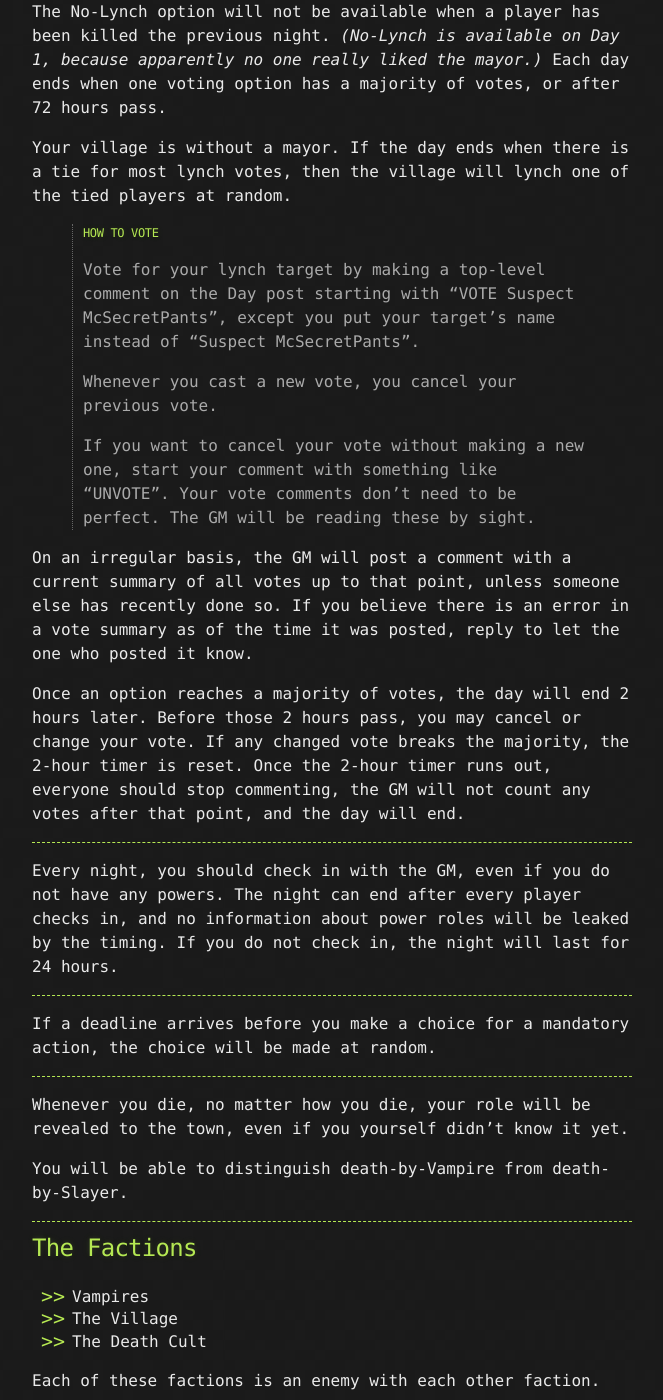
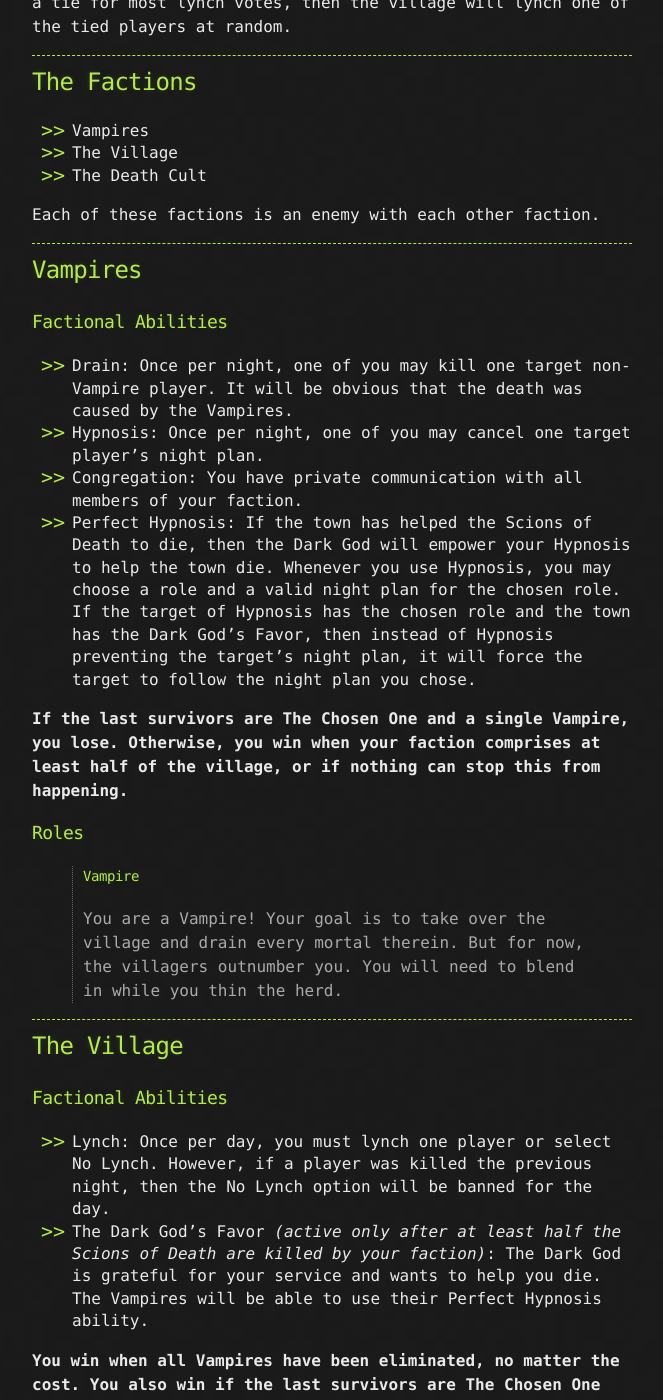
Before and after one commit to funwithbrains/funwithbrains.github.io, a Jekyll site: the page built from _mafia/setups/vampires.md, in a window 1280 px wide and 1400 px high, scrolled down 487 px. Shown: the whole window, without its empty margins (308-971 px from the left). Built offline with Jekyll 4.4.1, drawn with Linux system fonts in a browser that asks for light colours; some of the changed text lies outside the part shown.

Commit message:
updated the vampires setup

```diff
--- a/_mafia/setups/vampires.md
+++ b/_mafia/setups/vampires.md
@@ -1,46 +1,14 @@
 ---
-title: "Mafia, Vampires! Setup"
+title: "Vampires!"
 type: setup
 order: 50
 ---
 
-## Players (13 or more)
-
-----
-
-## The Setup
-
 Your village is aghast to find the mayor dead in the park, drained of all blood. Must be vampires! Only explanation! Panic ensues.
 
-Every day, you vote for a player to lynch, or for No-Lynch. The No-Lynch option will not be available when a player has been killed the previous night. *(No-Lynch is available on Day 1, because apparently no one really liked the mayor.)* Each day ends when one voting option has a majority of votes, or after 72 hours pass.
+Every day, you vote for a player to lynch, or for No-Lynch. The No-Lynch option will not be available when a player has been killed the previous night. *(No-Lynch is available on Day 1, because apparently no one really liked the mayor.)*
 
 Your village is without a mayor. If the day ends when there is a tie for most lynch votes, then the village will lynch one of the tied players at random.
-
-> ##### How to Vote
->
-> Vote for your lynch target by making a top-level comment on the Day post starting with "VOTE Suspect McSecretPants", except you put your target's name instead of "Suspect McSecretPants".
->
-> Whenever you cast a new vote, you cancel your previous vote.
->
-> If you want to cancel your vote without making a new one, start your comment with something like "UNVOTE". Your vote comments don't need to be perfect. The GM will be reading these by sight.
-
-On an irregular basis, the GM will post a comment with a current summary of all votes up to that point, unless someone else has recently done so. If you believe there is an error in a vote summary as of the time it was posted, reply to let the one who posted it know.
-
-Once an option reaches a majority of votes, the day will end 2 hours later. Before those 2 hours pass, you may cancel or change your vote. If any changed vote breaks the majority, the 2-hour timer is reset. Once the 2-hour timer runs out, everyone should stop commenting, the GM will not count any votes after that point, and the day will end.
-
-----
-
-Every night, you should check in with the GM, even if you do not have any powers. The night can end after every player checks in, and no information about power roles will be leaked by the timing. If you do not check in, the night will last for 24 hours.
-
-----
-
-If a deadline arrives before you make a choice for a mandatory action, the choice will be made at random.
-
-----
-
-Whenever you die, no matter how you die, your role will be revealed to the town, even if you yourself didn't know it yet.
-
-You will be able to distinguish death-by-Vampire from death-by-Slayer.
 
 ----
 
@@ -58,17 +26,16 @@
 
 ### Factional Abilities
 
-* Drain: Once per night, one of you may kill one target non-Vampire player.
-* Hypnosis: Once per night, one of you may roleblock one target player.
-* Dark God's Favor (usable once for every Death Cultist killed by an enemy faction): During the night, you may choose a target and choose a role. If the chosen role belongs to the chosen target, then you must use your Drain ability on that target as if you had not already used your Drain ability tonight. You will not be told how many uses of Dark God's Favor are available.
+* Drain: Once per night, one of you may kill one target non-Vampire player. It will be obvious that the death was caused by the Vampires.
+* Hypnosis: Once per night, one of you may cancel one target player's night plan.
 * Congregation: You have private communication with all members of your faction.
-* Omen: At the start of the game, you will learn the identity of The Chosen One.
+* Perfect Hypnosis: If the town has helped the Scions of Death to die, then the Dark God will empower your Hypnosis to help the town die. Whenever you use Hypnosis, you may choose a role and a valid night plan for the chosen role. If the target of Hypnosis has the chosen role and the town has the Dark God's Favor, then instead of Hypnosis preventing the target's night plan, it will force the target to follow the night plan you chose.
 
-**You win when your faction comprises at least half of the village, or if nothing can stop this from happening.**
+**If the last survivors are The Chosen One and a single Vampire, you lose. Otherwise, you win when your faction comprises at least half of the village, or if nothing can stop this from happening.**
 
 ### Roles
 
-> #### Vampires (3)
+> #### Vampire
 >
 > You are a Vampire! Your goal is to take over the village and drain every mortal therein. But for now, the villagers outnumber you. You will need to blend in while you thin the herd.
 
@@ -79,47 +46,46 @@
 ### Factional Abilities
 
 * Lynch: Once per day, you must lynch one player or select No Lynch. However, if a player was killed the previous night, then the No Lynch option will be banned for the day.
-* Dark God's Favor (usable once for every Death Cultist killed by an enemy faction): On the next night, if the Overzealous Paladin is alive, no one can become paranoid. If the Overzealous Paladin is dead, everyone is protected from a single Vampire kill that night.
+* The Dark God's Favor *(active only after at least half the Scions of Death are killed by your faction)*: The Dark God is grateful for your service and wants to help you die. The Vampires will be able to use their Perfect Hypnosis ability.
 
-**You win when all Vampires have been eliminated, no matter the cost.**
+**You win when all Vampires have been eliminated, no matter the cost. You also win if the last survivors are The Chosen One and a single Vampire.**
 
 ### Roles
 
-> ##### Villagers (3 or more)
+> ##### Villagers
 >
 > You are a Villager. It's your duty to make sense of the evil events unfolding around you and use your gallows for great justice! There is a chance you could be The Chosen One or the Shaman, and you just don't know it yet.
 
-> ##### The Chosen One (1)
+> ##### The Chosen One
 >
-> You think you are an ordinary Villager. But in truth, you cannot be killed by Vampires! What's more, if only one Vampire survives, they cannot win without lynching you! If you are the last Villager alive when there is only one Vampire, the village wins. The Vampires and the Death Cultists already know your identity, even though you do not. If you die, everyone will learn that you were The Chosen One.
+> You think you are an ordinary Villager. But in truth, you cannot be killed by Vampires! What's more, if only one Vampire survives, they cannot win without lynching you! If you are the last Villager alive when there is only one Vampire, the village wins. The Scions of Death already know your identity, even though you do not. If you die, everyone will learn that you were The Chosen One.
 >
 > * Vampire Resistance: If you would be killed by a Vampire ability, instead you are not.
 > * Conversion Resistance: If you would be recruited to another faction, instead you are not.
 
-> ##### Shaman (1)
+> ##### Shaman
 >
 > You think you are an ordinary Villager. That is, until you begin to hear the voices of the dead. If you die, everyone will learn that you were the Shaman.
 >
 > * Paranormal Awareness: You have private communication with everyone who has died.
 
-> ##### Priest (1)
+> ##### Priest
 >
 > You are the Priest. While you have no ability to fight off evil, you do have the skills to detect it.
 >
 > * Investigation: Once per night, you may investigate one target player. You will receive results in the form of "Vampire"/"Not a Vampire".
 > * Paranoia Vulnerability: Be careful! If the Overzealous Paladin protects you, they will make you temporarily paranoid, and your Investigation for that night will result in "Vampire" no matter what!
 
-> ##### Overzealous Paladin (1)
+> ##### Overzealous Paladin
 >
 > You are the Paladin. While you have no ability to detect evil, you do have the skills to fight it.
 >
 > * Overzealous Protection: Once per night, you must protect one target player. Your target is protected from one kill by Vampires that night.
 > * Contagious Paranoia: Be careful! If you protect anyone who has Paranoia Vulnerability, you make them paranoid, and their actions that night will work incorrectly!
 
-> ##### Guard Captain (1)
+> ##### Guard Captain
 >
-> * Recruitment: Once per night, you may recruit another target player as a temporary Guard. This does not interfere with any other actions the target player would take.
-> * Observation: Once per night, you may follow one target player. You will see who their targets are, if any, but you will not learn what actions they performed.
+> * Recruitment: Twice per night, you may recruit another target player as a temporary Guard. This does not interfere with any other actions the target player would take. In a single night, you may not choose any single player more than once to recruit or to be followed. *(The village charter won't let you recruit anyone for a double shift, and it also won't let you have your guards followed or doubled up watching the same person. Those bureaucrats just don't understand what it's like on the streets!)*
 > * Paranoia Vulnerability: Be careful! If the Overzealous Paladin protects you, they will make you temporarily paranoid, and you will be unable to use your Recruitment that night!
 
 > ##### Guard (temporary only)
@@ -128,17 +94,17 @@
 >
 > * Mandatory Observation: Tonight, you must follow a target player chosen for you by the Guard Captain. You will see who your target's targets are, if any, but you will not learn what actions they performed. *(This does not interfere with any actions you take using your original role.)*
 
-> ##### The Watcher (1)
+> ##### The Watcher
 >
-> * Desperate Search: Once per night, you may investigate one target player. You will receive results in the form of "The Chosen One"/"Not The Chosen One". If your target is The Chosen One, they will learn that you contacted them, and they will become The Slayer. *(The Slayer will still be The Chosen One, retaining each ability from that role.)*
+> * Desperate Search: Once per night, you may investigate one target player. You will receive results in the form of "The Chosen One"/"Not The Chosen One". If your target is The Chosen One, they will learn that you contacted them, and they will become The Slayer in addition to their current role. *(The Slayer will still be The Chosen One, retaining each ability from that role.)*
 > * Paranoia Vulnerability: Be careful! If the Overzealous Paladin protects you, they will make you temporarily paranoid, and your Desperate Search for that night will result in "Not The Chosen One" no matter what!
 > * Secret Meeting: You have private communication with The Slayer.
 
-> ##### The Slayer (0 at start)
+> ##### The Slayer (none at start)
 >
 > You have always been The Chosen One. You have all the benefits of The Chosen One, and you can also slay vampires.
 >
-> * Slay Vampire: Once per night, you may kill one target player. But be careful! If your target is not a Vampire, you are overcome by grief and will die as if you were lynched — just what the Death Cult wants!
+> * Slay: Once per night, you may kill one target player. It will be obvious that the death was caused by the Slayer.
 > * Secret Meeting: You have private communication with The Watcher.
 
 ----
@@ -147,38 +113,72 @@
 
 ### Factional Abilities
 
-* Dark God's Command: At the start of the game, you will learn the identity of The Chosen One. If the game starts with 15 or more players, you will also receive 1 false positive The Chosen One for every 2 additional players beyond 13. *(Each false positive The Chosen One is selected from among the Villagers.)*
-* Conversion (only usable if the game starts with 15 or more players): Once per game, during the night, one of you may recruit one target player to your faction. *(This ability will have no effect if your target is The Chosen One.)* The target player's role does not change, and they do not leave their original faction. *(The target player will retain all other abilities, including abilities of their previous faction, like private communication. This is in addition to gaining access to the Death Cult factional abilities. This player can only win if The Death Cult and their original faction both win. This player is not obligated to share their true role or otherwise cooperate with the Death Cult. The Death Cult is not obligated to tell this player the identity of The Chosen One.)*
-* Congregation: You have private communication with all members of your faction.
+* Dark God's Command: At the start of the game, you will learn the identity of The Chosen One.
+* Conversion (only usable if the game starts with 15 or more players): Once per game, during the night, one of you may recruit one target player to your faction. *(This ability will have no effect if your target is The Chosen One.)* The target player's role does not change. *(The target player will not lose their abilities.)* If the target is a member of the town faction, then they leave the town faction and exclusively join the Death Cult. Otherwise, they join the Death Cult in addition to their current faction. *(In this case, they will keep the abilities of their previous faction, like private communication. This is in addition to gaining access to the Death Cult factional abilities. This player can only win if The Death Cult and their original faction both win. The recruited player is not obligated to disclose their true role or otherwise cooperate with the Death Cult. The Death Cult is not obligated to tell this player the identity of The Chosen One.)*
+* Congregation: You have private communication with all living and dead members of your faction.
 
-**You win only if The Chosen One is eliminated and every Death Cultist is lynched, in any order.** *(This victory does not end the game or prevent other factions from winning.)*
+**You win when The Chosen One is eliminated and more than half of the Scions of Death have been killed by the town, in any order. *(This victory does not end the game or prevent other factions from winning.)***
 
 ### Roles
 
-> ##### Death Cultist (1)
+> ##### Scion of Death
 >
-> To win, you need the town to lynch The Chosen One... AND yourself! If you die in any way other than lynching, then you lose. Whether you win or lose, the rest of the town will continue its grim struggle. Other factions can still win in addition to you winning.
+> To win, you need the town to lynch The Chosen One... AND yourself! If you die in any way other than lynching, you are likely (or guaranteed!) to lose. (You can also win if the Slayer kills you at night.) Whether you win or lose, the rest of the town will continue its grim struggle. Other factions can still win in addition to you winning.
 >
-> * Dark God's Favor: When you die, every enemy faction of the faction that killed you gains one use of their Dark God's Favor ability. Those factions will not be told that they have gained this ability.
-> * Ultimate Deception: At any time during the game, you may choose any role in the game. If you die, then your role will be revealed as the chosen role instead of the truth. *(This will not affect the outcome of investigations while you are still alive.)*
+> * Dark God's Favor: Whenever a faction has killed at least half of the Scions of Death in the game, that faction gains their Dark God's Favor ability, if they have one. No one will be explicitly told if anyone has gained this ability.
+> * Ultimate Deception: At any time, you may choose any role in the game. If you die, then your role will be revealed as the chosen role instead of the truth. *(This will not affect the outcome of investigations while you are still alive.)*
 > * Friendly Chat: Once per night, you may visit one target player. This has no effect other than giving you a target.
 
 ----
 
-You will receive your role in a private message from the GM.
+## Game Settings
+
+* General
+  * Death Reveal Interference
+* Day
+  * Panic Lynch
+  * 72-Hour Deadline
+  * 24-Hour Delayed Majority Close
+  * Push Lynch
+  * Random Tiebreak
+* Night
+  * Check-In
+  * 24-Hour Deadline
 
 ----
 
-### Other Rules
+## Assigning Roles
 
-Editing or deleting posts in-game is anti-fun. You must live with your typos for all eternity (or until the Vampires get you).
+The GM should secretly shuffle the list of players, then assign each player the role corresponding to their position in the shuffled list. Players should not be allowed to see the shuffled list until after the game, of course.
 
-It is anti-fun to communicate about the game outside of the game.
+The minimum recommended number of players is 13.
 
-It is anti-fun to screenshot or directly quote any private message you receive in-game. You may paraphrase, as long as you are sure you are not directly quoting. The important thing is, meta-game proof is bad for the game.
-
-Anti-fun activities are not fun so please don't do them.
-
-[Gaemmeister Daskraw has a post with these rules and more. They all are designed to put a fun in your game so do them.](https://www.facebook.com/groups/550853551913154/permalink/551256721872837/)
-
-----
+1. Vampire
+2. Vampire
+3. The Chosen One
+4. Shaman
+5. Priest
+6. Overzealous Paladin
+7. Guard Captain
+8. Villager
+9. Villager
+10. Villager
+11. Vampire
+12. Villager
+13. Scion of Death
+14. The Watcher
+15. Villager
+16. Villager
+17. Scion of Death
+18. Villager
+19. Villager
+20. Villager
+21. Scion of Death
+22. Villager
+23. Villager
+24. Villager
+25. Scion of Death
+26. Villager
+27. Villager
+28. Vampire
+29. Scion of Death
```
